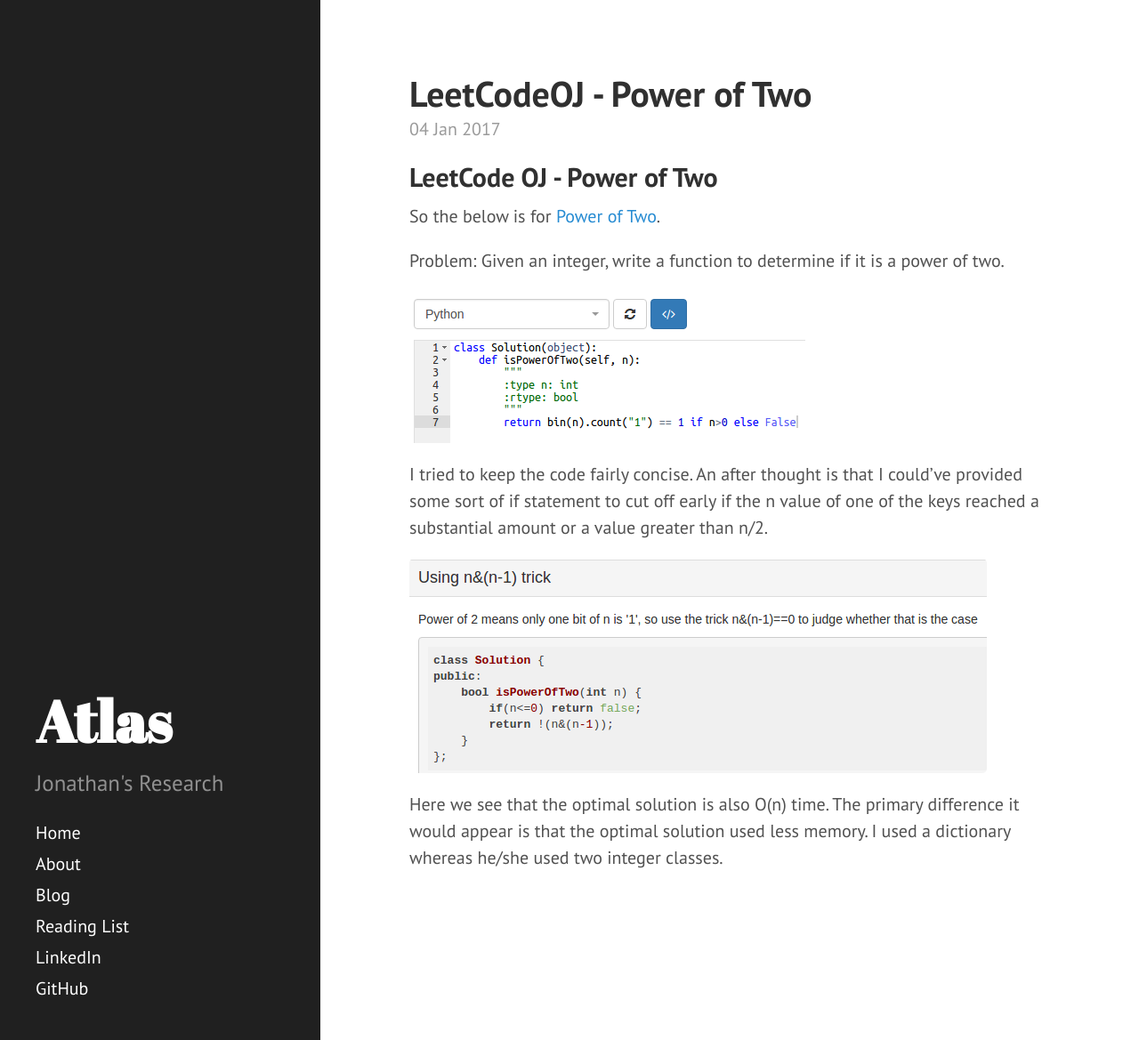
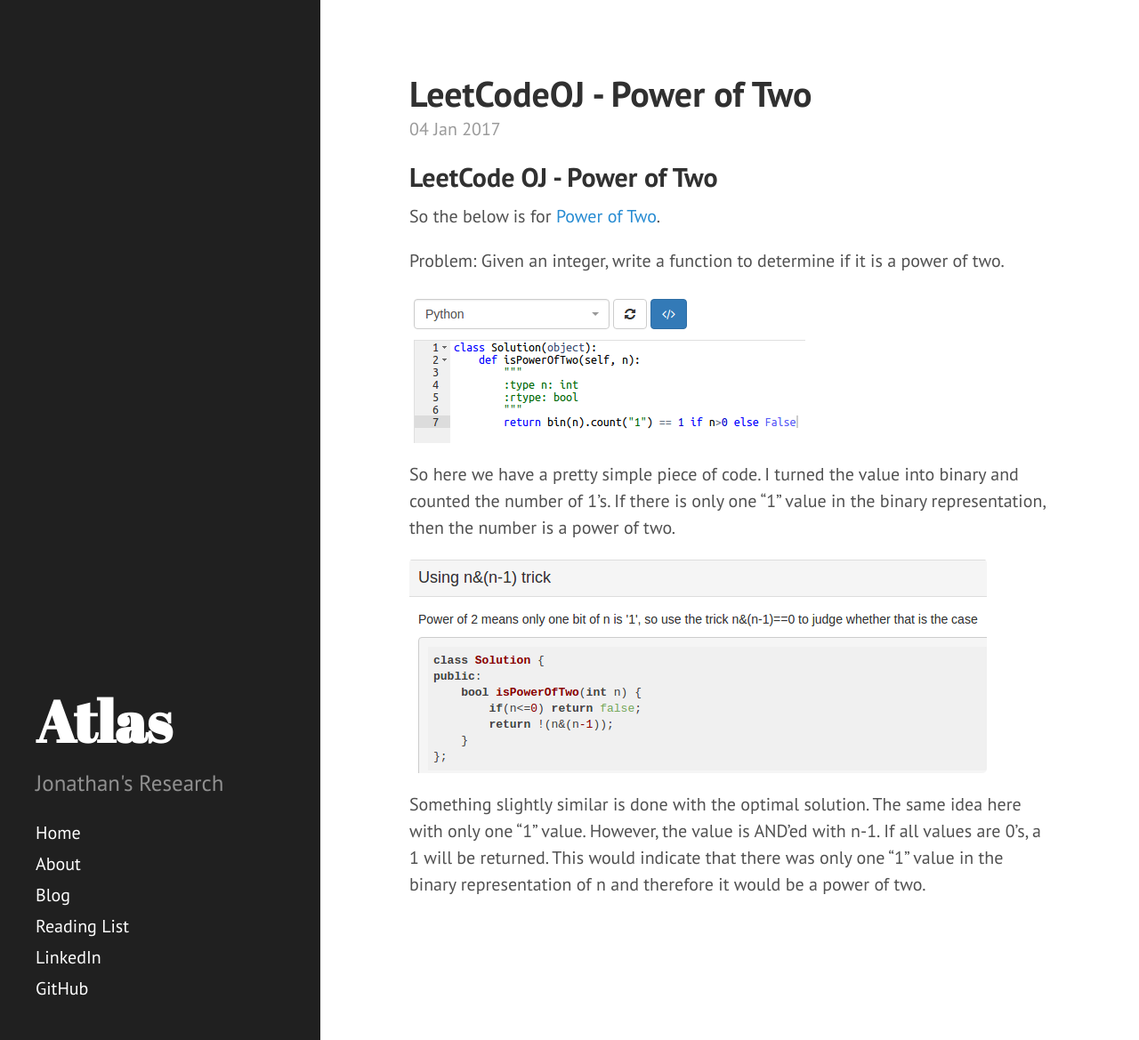
Before and after one commit to JonathanJohann/Research, a Jekyll site: the page built from _posts/Scratch_Pad/2017-01-04-power-of-two.md, in a window 1280 px wide and 1169 px high. Shown: the whole window at 89% size. Built offline with Jekyll 4.4.1, drawn with Linux system fonts in a browser that asks for light colours; Markdown is read by kramdown in place of the engine named in the settings.

Commit message:
Update 2017-01-04-power-of-two.md

```diff
--- a/_posts/Scratch_Pad/2017-01-04-power-of-two.md
+++ b/_posts/Scratch_Pad/2017-01-04-power-of-two.md
@@ -15,8 +15,8 @@
 
 ![png](https://raw.githubusercontent.com/JonathanJohann/Research/master/_posts/Scratch_Pad/Pics/power_of_two.png)
 
-I tried to keep the code fairly concise. An after thought is that I could've provided some sort of if statement to cut off early if the n value of one of the keys reached a substantial amount or a value greater than n/2.
+So here we have a pretty simple piece of code. I turned the value into binary and counted the number of 1's. If there is only one "1" value in the binary representation, then the number is a power of two.
 
 ![png](https://raw.githubusercontent.com/JonathanJohann/Research/master/_posts/Scratch_Pad/Pics/optimal_power_of_two.png)
 
-Here we see that the optimal solution is also O(n) time. The primary difference it would appear is that the optimal solution used less memory. I used a dictionary whereas he/she used two integer classes.
+Something slightly similar is done with the optimal solution. The same idea here with only one "1" value. However, the value is AND'ed with n-1. If all values are 0's, a 1 will be returned. This would indicate that there was only one "1" value in the binary representation of n and therefore it would be a power of two.
```
